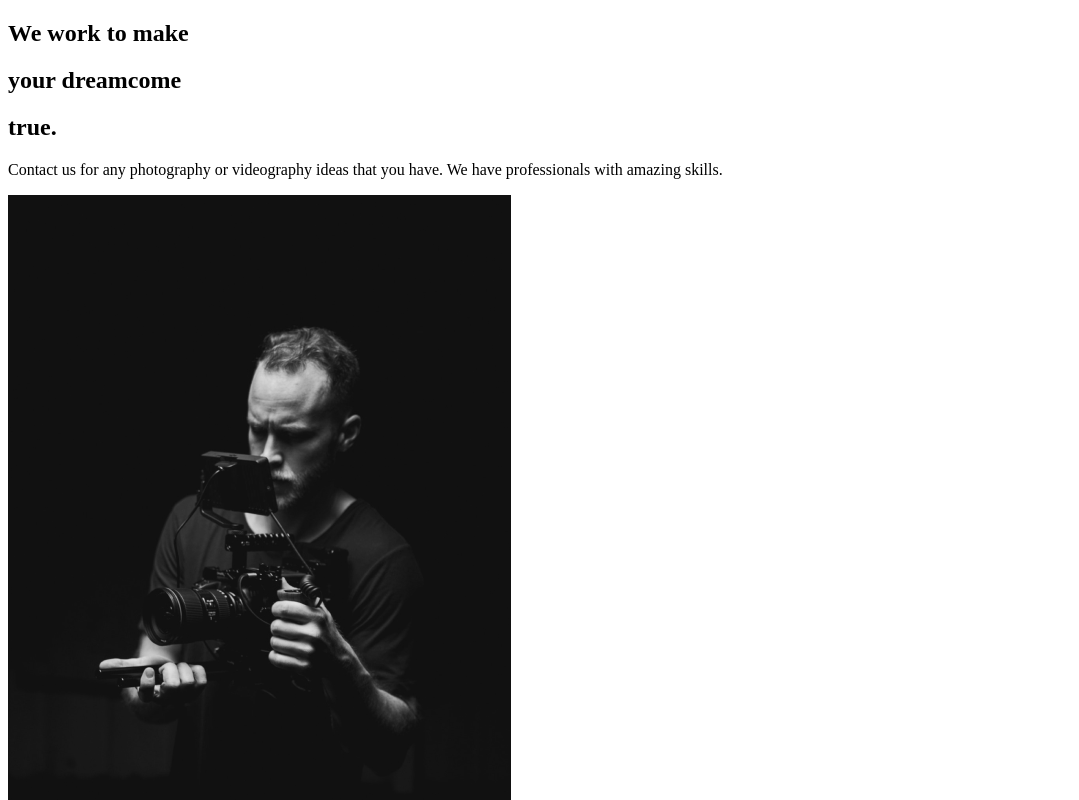
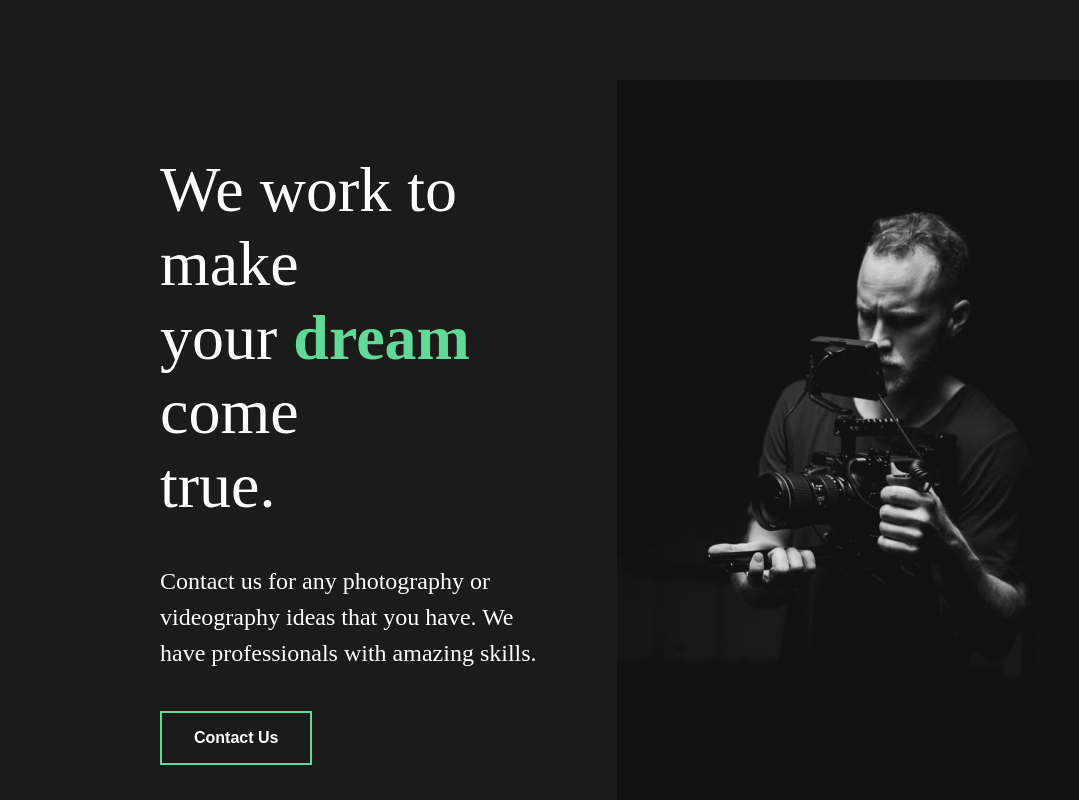
Before and after one commit to som-matrix/capture-portfolio, a React (Create React App) app: page / in a window 1280 px wide. Shown: the top 800 px of the page, without its empty margins (0-1079 px from the left). Built offline with nearby package versions, Linux system fonts and the light colour scheme.

Commit message:
Added Styled Components

```diff
--- a/src/App.js
+++ b/src/App.js
@@ -1,9 +1,13 @@
 import React from 'react';
+// Import Global Style
+import GlobalStyle from './components/GlobalStyle';
+// Import pages
 import Aboutus from './pages/Aboutus';
 
 function App() {
   return (
     <div className="App">
+      <GlobalStyle/>
       <Aboutus/>
     </div>
   );
--- a/src/components/Aboutsection.js
+++ b/src/components/Aboutsection.js
@@ -1,25 +1,50 @@
 import React from 'react'
+// Import Styled Components
+import styled from 'styled-components';
 import home1 from '../img/home1.png';
 function Aboutsection() {
     return (
-        <div className="description">
-            <div className="title">
+        <StyledDescription>
+            <StyledTitle>
                 <div className="hide">
                     <h2>We work to make</h2>
                 </div>
                 <div className="hide">
-                    <h2>your <span>dream</span>come</h2>
+                    <h2>your <span>dream</span> come</h2>
                 </div>
                 <div className="hide">
                     <h2>true.</h2>
                 </div>
                 <p>Contact us for any photography or videography ideas that you have. We have professionals with amazing skills.</p>
-            </div>
-            <div className="img-container">
+                <button>Contact Us</button>
+            </StyledTitle>
+            <StyledImage>
                 <img src={home1} alt="camera guy"/>
-            </div>
-        </div>
+            </StyledImage>
+        </StyledDescription>
     )
 }
 
+// Styling the components
+const StyledDescription = styled.div`
+ min-height:90vh;
+ display:flex;
+ justify-content:space-between;
+ align-items:center;
+ padding:5rem 10rem;
+`
+const StyledTitle = styled.div`
+flex:1;
+padding-right:5rem;
+`
+const StyledImage = styled.div`
+/* flex:1; */
+overflow:hidden;
+
+/* img{
+    width:100%;
+    height:80vh;
+    object-fit:cover;
+} */
+`
 export default Aboutsection
--- /dev/null
+++ b/src/components/GlobalStyle.js
@@ -0,0 +1,52 @@
+import {createGlobalStyle} from 'styled-components';
+
+const GlobalStyle = createGlobalStyle`
+
+*{
+    margin:0;
+    padding:0;
+    box-sizing:border-box;
+}
+
+body{
+    background-color:#1b1b1b;
+}
+h2{
+    font-size:4rem;
+    font-weight:lighter;
+    color:white;
+}
+span{
+    font-size:4rem;
+    font-weight:bold;
+    color:#62da97;
+}
+h3{
+    font-size:2.5rem;
+    font-weight:bold;
+    color:white;
+}
+p{
+    font-size:1.5rem;
+    padding: 2.5rem 0;
+    line-height:150%;
+    color:white;
+}
+button{
+    background:none;
+    padding:1rem 2rem;
+    outline:none;
+    border: 2px solid #62da97;
+    color:white;
+    font-size:1rem;
+    font-weight:bold;
+    transition:all .5s ease;
+    &:hover{
+        background-color:#62da97;
+        color:white;
+    }
+}
+
+`
+
+export default GlobalStyle;
```
Also changed, not shown: 1 other file (tests, documents, lock files or other folders).
